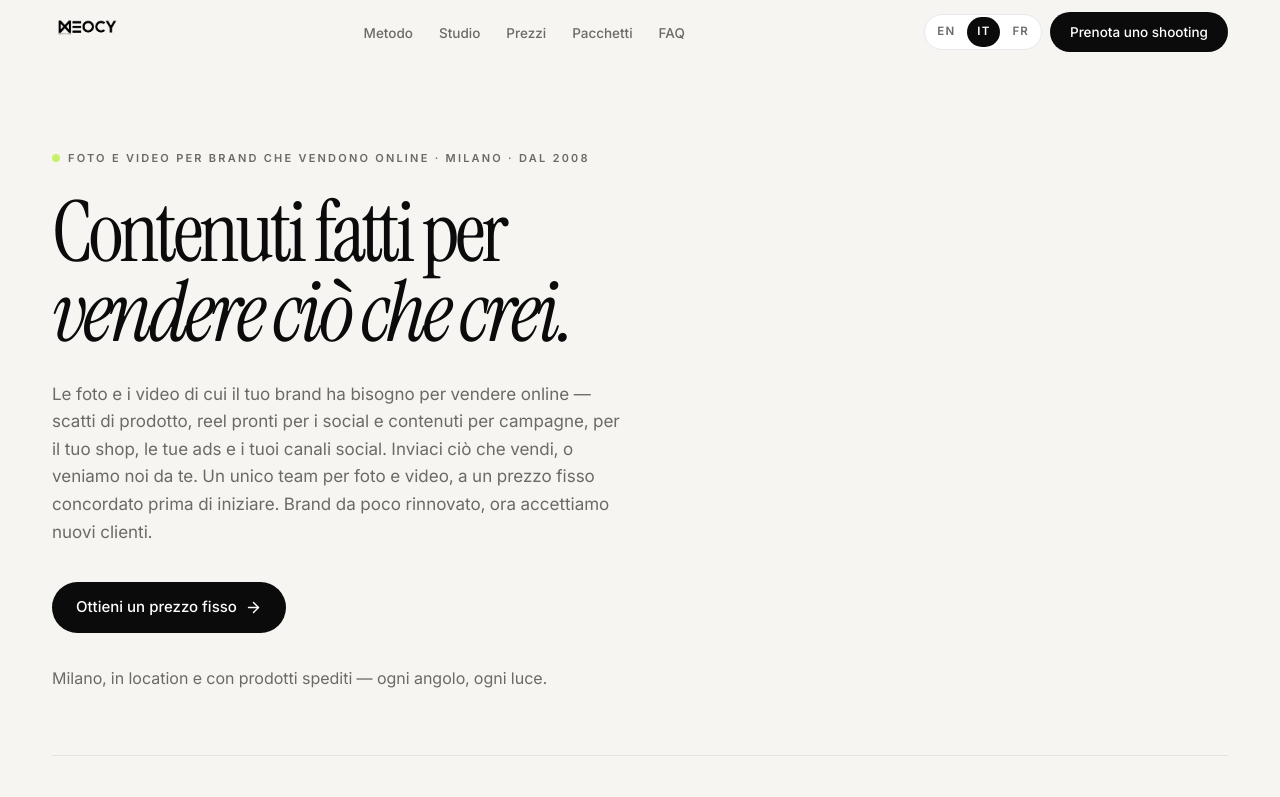
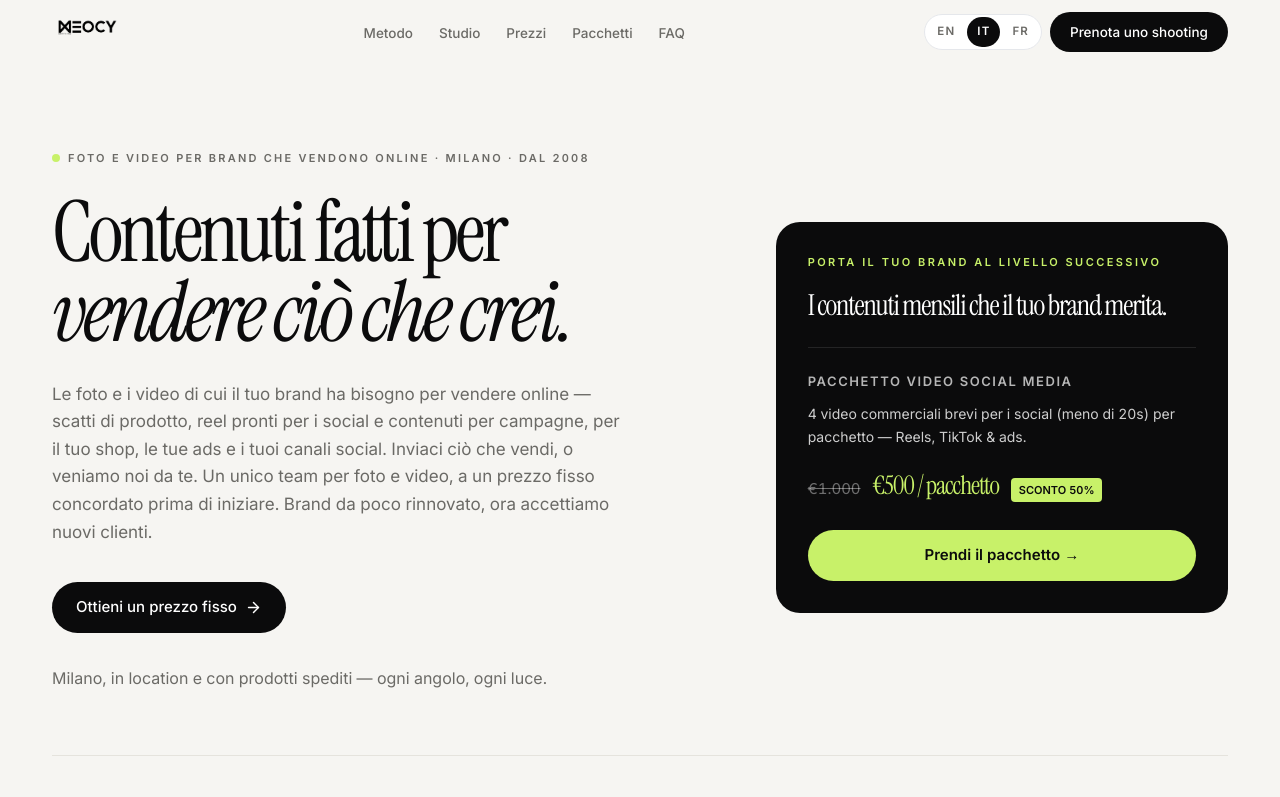
Before and after one commit to Nezsig/Meocy-Studio, a Next.js app: page / in a window 1280 px wide. Shown: the top 797 px of the page. Built offline with nearby package versions, Linux system fonts and the light colour scheme.

Commit message:
Add hero promo card for social media video pack with lime accents

```diff
--- a/components/Hero.tsx
+++ b/components/Hero.tsx
@@ -4,9 +4,10 @@ import { motion, useReducedMotion } from 'framer-motion';
 import { ArrowRightIcon } from 'lucide-react';
 import { useLanguage } from '../contexts/LanguageContext';
 import { images } from '../data/site';
+import { euro } from '../utils/estimate';
 
 export function Hero() {
-  const { t } = useLanguage();
+  const { t, lang } = useLanguage();
   const reduce = useReducedMotion();
 
   const rise = (delay: number) => ({
@@ -18,7 +19,7 @@ export function Hero() {
   return (
     <section id="top" className="relative overflow-hidden pt-28 sm:pt-36">
       <div className="mx-auto max-w-[1240px] px-5 sm:px-8">
-        <div className="grid gap-12 lg:grid-cols-[minmax(0,1.05fr)_minmax(0,0.72fr)] lg:items-end lg:gap-16">
+        <div className="grid gap-12 lg:grid-cols-[minmax(0,1.05fr)_minmax(0,0.72fr)] lg:items-center lg:gap-16">
           <motion.div {...rise(0)}>
             <span className="inline-flex items-center gap-2 text-[11px] font-semibold uppercase tracking-[0.2em] text-slate2">
               <span className="h-2 w-2 rounded-full bg-accent" />
@@ -48,6 +49,48 @@ export function Hero() {
 
             <p className="mt-8 max-w-lg text-[16px] leading-relaxed text-slate2">{t.hero.studioCaption}</p>
           </motion.div>
+
+          <motion.div {...rise(0.1)} className="flex flex-col">
+            <div className="rounded-xl2 bg-ink p-8 text-chalk">
+              <p className="text-[11px] font-semibold uppercase tracking-[0.22em] text-accent">
+                {t.hero.promo.badge}
+              </p>
+
+              <h3 className="mt-4 font-display text-[1.8rem] leading-tight tracking-tighter-display">
+                {t.hero.promo.heading}
+              </h3>
+
+              <div className="mt-6 border-t border-chalk/10"></div>
+
+              <div className="mt-6">
+                <p className="text-[13px] font-semibold uppercase tracking-[0.12em] text-chalk/70">
+                  {t.hero.promo.title}
+                </p>
+
+                <p className="mt-3 text-[14px] leading-relaxed text-chalk/80">
+                  {t.hero.promo.description}
+                </p>
+
+                <div className="mt-6 flex items-baseline gap-3">
+                  <span className="line-through text-chalk/40 text-[15px]">
+                    {t.hero.promo.priceStrikethrough}
+                  </span>
+                  <span className="font-display text-[1.6rem] leading-none tracking-tighter-display text-accent">
+                    {t.hero.promo.price}
+                  </span>
+                  <span className="inline-flex items-center rounded bg-accent px-2 py-1 text-[11px] font-semibold text-ink">
+                    {t.hero.promo.discount}
+                  </span>
+                </div>
+              </div>
+
+              <a
+                href="#estimator"
+                className="mt-7 block rounded-full bg-accent px-6 py-3.5 text-center text-[15px] font-semibold text-ink transition-transform duration-150 ease-smooth hover:-translate-y-0.5">
+                {t.hero.promo.cta}
+              </a>
+            </div>
+          </motion.div>
         </div>
 
         <motion.dl
--- a/data/locales/en.ts
+++ b/data/locales/en.ts
@@ -29,7 +29,18 @@ export const en = {
     { value: 'Photographer', label: 'since 2008' },
     { value: 'Fixed price', label: 'Agreed before we start' }],
 
-    studioCaption: 'Milan-based, working on-location and with shipped products — all angles, all light.'
+    studioCaption: 'Milan-based, working on-location and with shipped products — all angles, all light.',
+
+    promo: {
+      badge: 'TAKE YOUR BRAND TO THE NEXT LEVEL',
+      heading: 'The monthly content your brand needs.',
+      title: 'Social media video pack',
+      description: '4 commercial social media short videos (under 20s) per pack — Reels, TikTok & ads.',
+      priceStrikethrough: '€1,000',
+      price: '€500 / pack',
+      discount: '50% OFF',
+      cta: 'Get the pack →'
+    }
   },
 
   clients: { label: 'Selected clients' },
--- a/data/locales/fr.ts
+++ b/data/locales/fr.ts
@@ -32,7 +32,18 @@ export const fr: Dict = {
     { value: 'Prix fixe', label: 'Convenu avant de commencer' }],
 
     studioCaption:
-    'Milan, en location et avec vos produits expédiés — tous les angles, toutes les lumières.'
+    'Milan, en location et avec vos produits expédiés — tous les angles, toutes les lumières.',
+
+    promo: {
+      badge: 'PORTEZ VOTRE MARQUE AU NIVEAU SUPÉRIEUR',
+      heading: 'Le contenu mensuel dont votre marque a besoin.',
+      title: 'Pack vidéo réseaux sociaux',
+      description: '4 vidéos commerciales courtes pour les réseaux (moins de 20s) par pack — Reels, TikTok & pubs.',
+      priceStrikethrough: '€1 000',
+      price: '€500 / pack',
+      discount: '-50%',
+      cta: 'Obtenir le pack →'
+    }
   },
 
   clients: { label: 'Clients sélectionnés' },
--- a/data/locales/it.ts
+++ b/data/locales/it.ts
@@ -32,7 +32,18 @@ export const it: Dict = {
     { value: 'Prezzo fisso', label: 'Concordato prima di iniziare' }],
 
     studioCaption:
-    'Milano, in location e con prodotti spediti — ogni angolo, ogni luce.'
+    'Milano, in location e con prodotti spediti — ogni angolo, ogni luce.',
+
+    promo: {
+      badge: 'PORTA IL TUO BRAND AL LIVELLO SUCCESSIVO',
+      heading: 'I contenuti mensili che il tuo brand merita.',
+      title: 'Pacchetto video social media',
+      description: '4 video commerciali brevi per i social (meno di 20s) per pacchetto — Reels, TikTok & ads.',
+      priceStrikethrough: '€1.000',
+      price: '€500 / pacchetto',
+      discount: 'SCONTO 50%',
+      cta: 'Prendi il pacchetto →'
+    }
   },
 
   clients: { label: 'Clienti selezionati' },
```
